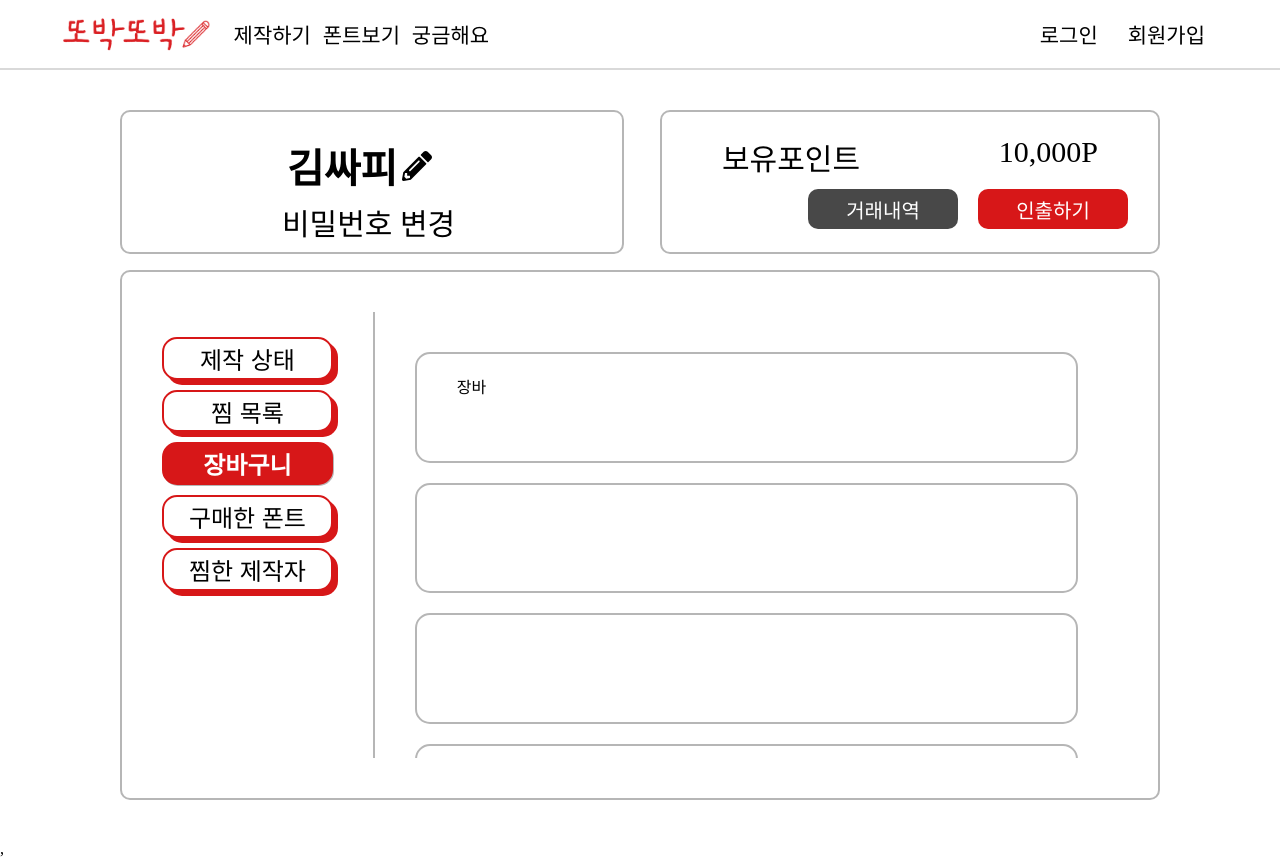
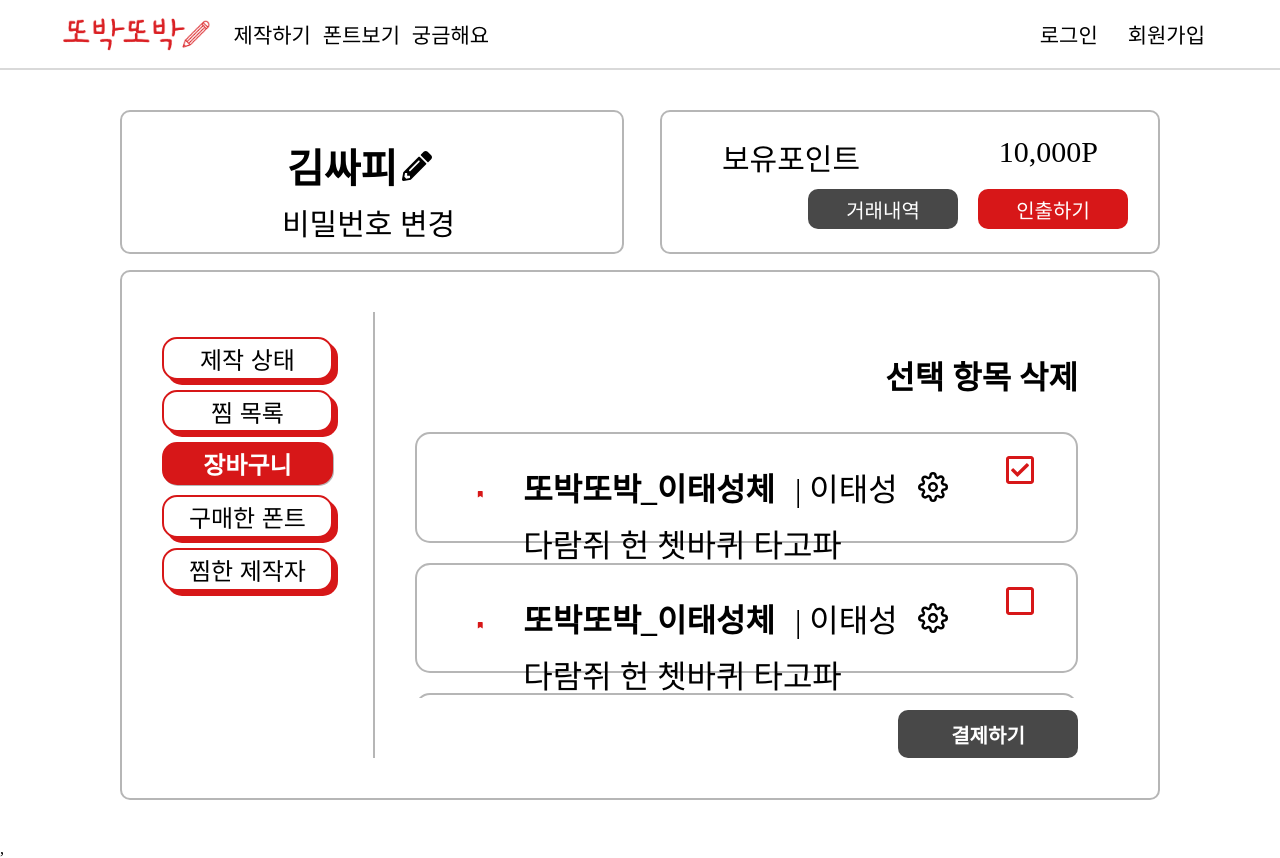
Before and after one commit to asdqwe45/Ddobak_Ddobak, a React (Create React App) app in the folder frontend/: page /myPage in a window 1280 px wide. Both pictures are taken after a click on the button "장바구니". Built offline with nearby package versions, Linux system fonts and the light colour scheme; some icons are missing; a web font is replaced by a local one.

Commit message:
<feat>[#097-LTS] 마이페이지 폰트장바구니 완성

```diff
--- a/frontend/src/pages/myPage/MyPage.module.css
+++ b/frontend/src/pages/myPage/MyPage.module.css
@@ -4,6 +4,7 @@
   padding-top: 40px;
   padding-bottom: 40px;
 }
+
 .pencilBtn:hover {
   color: #d71718;
 }
@@ -15,32 +16,53 @@
   display: flex;
   justify-content: space-around;
 }
+
 .content {
   width: 100%;
   height: 530px;
   box-sizing: border-box;
   padding: 0px 20px;
 }
+
 .ImgStyle {
   width: 100%;
   height: 100%;
 }
+
 .settingIcon {
   width: 30px;
   height: 30px;
   margin: 0px 20px;
 }
+
 .settingIcon:hover {
   color: #d71718;
   cursor: pointer;
   opacity: 0.7;
 }
+
 .bookmarkIcon {
   width: 100%;
   height: 100%;
   color: #d71718;
 }
+
 .bookmarkIcon:hover {
   opacity: 0.7;
   cursor: pointer;
 }
+
+.checkIcon {
+  height: 32px;
+  width: 32px;
+  color: #d71718;
+}
+
+.checkIcon:hover {
+  opacity: 0.7;
+  cursor: pointer;
+}
+
+.test {
+  position: static;
+}
--- a/frontend/src/pages/myPage/MyPage.tsx
+++ b/frontend/src/pages/myPage/MyPage.tsx
@@ -30,6 +30,10 @@ import {
   ContentGrayDisabled,
   ContentRedBtn,
   ContentIconsBox,
+  FontBasketTopBox,
+  FontBasketBottomBox,
+  ContentGrayBtn,
+  SelectListDelete,
 } from './myPageComponents/MyPageComponents';
 import classes from './MyPage.module.css';
 
@@ -37,7 +41,7 @@ import { FiSettings } from 'react-icons/fi';
 import { FaCircleUser } from 'react-icons/fa6';
 import { FaPencilAlt } from 'react-icons/fa';
 import { bolderColor } from 'common/colors/CommonColors';
-import { FaBookmark } from 'react-icons/fa';
+import { FaBookmark, FaRegCheckSquare, FaRegSquare } from 'react-icons/fa';
 
 const MyPage: React.FC = () => {
   const [pageLocation, setPageLocation] = useState({
@@ -426,12 +430,50 @@ const MyPage: React.FC = () => {
               {/* 장바구니 */}
               {/* ======== */}
               <ContentLargeBox>
-                <ContentIngredient>장바</ContentIngredient>
+                <FontBasketTopBox>
+                  <SelectListDelete>선택 항목 삭제</SelectListDelete>
+                </FontBasketTopBox>
+                <ContentIngredient>
+                  <ContentInnerLeft>
+                    <ContentIconsBox>
+                      <FaBookmark className={classes.bookmarkIcon}></FaBookmark>
+                    </ContentIconsBox>
+                    <ContentInnerTextBox>
+                      <ContentHeader>
+                        <ContentInnerHeaderText>또박또박_이태성체</ContentInnerHeaderText>
+                        <ContentProducerName>| 이태성</ContentProducerName>
+                        <FiSettings className={classes.settingIcon} />
+                      </ContentHeader>
+                      <ContentInnerContentText>다람쥐 헌 쳇바퀴 타고파</ContentInnerContentText>
+                    </ContentInnerTextBox>
+                  </ContentInnerLeft>
+                  <ContentInnerRight>
+                    <FaRegCheckSquare className={classes.checkIcon} />
+                  </ContentInnerRight>
+                </ContentIngredient>
+                <ContentIngredient>
+                  <ContentInnerLeft>
+                    <ContentIconsBox>
+                      <FaBookmark className={classes.bookmarkIcon}></FaBookmark>
+                    </ContentIconsBox>
+                    <ContentInnerTextBox>
+                      <ContentHeader>
+                        <ContentInnerHeaderText>또박또박_이태성체</ContentInnerHeaderText>
+                        <ContentProducerName>| 이태성</ContentProducerName>
+                        <FiSettings className={classes.settingIcon} />
+                      </ContentHeader>
+                      <ContentInnerContentText>다람쥐 헌 쳇바퀴 타고파</ContentInnerContentText>
+                    </ContentInnerTextBox>
+                  </ContentInnerLeft>
+                  <ContentInnerRight>
+                    <FaRegSquare className={classes.checkIcon} />
+                  </ContentInnerRight>
+                </ContentIngredient>
                 <ContentIngredient></ContentIngredient>
                 <ContentIngredient></ContentIngredient>
                 <ContentIngredient></ContentIngredient>
                 <ContentIngredient></ContentIngredient>
-                <ContentIngredient></ContentIngredient>
+                <FontBasketBottomBox><ContentGrayBtn>결제하기</ContentGrayBtn></FontBasketBottomBox>
               </ContentLargeBox>
             </>
           ) : pageLocation.boughtFonts ? (
--- a/frontend/src/pages/myPage/myPageComponents/MyPageComponents.tsx
+++ b/frontend/src/pages/myPage/myPageComponents/MyPageComponents.tsx
@@ -235,11 +235,55 @@ export const ContentRedBtn = styled(ContentBtnIngredient)`
   }
 `;
 
+export const ContentGrayBtn = styled(ContentBtnIngredient)`
+  background-color: ${likeCountColor};
+  height: 80%;
+  &:hover {
+    // 이 부분이 hover 상태일 때 적용될 스타일입니다.
+    cursor: pointer; // 마우스 커서를 포인터로 변경합니다.
+    opacity: 0.7; // 불투명도를 조정하여 버튼이 약간 투명해지도록 합니다.
+  }
+`;
+
 // 아이콘
 export const ContentIconsBox = styled.div`
   box-sizing: border-box;
   height: 100%;
   aspect-ratio: 1;
-  padding: 20px;
+  padding: 30px 20px;
   padding-left: 0px;
 `;
+
+// 장바구니
+export const FontBasketTopBox = styled.div`
+  position: sticky;
+  top: -40px;
+  height: 60px;
+  width: 100%;
+  box-sizing: border-box;
+  background-color: white;
+  margin-bottom: 20px;
+  display: flex;
+  justify-content: flex-end;
+`;
+
+export const FontBasketBottomBox = styled.div`
+  position: sticky;
+  bottom: -40px;
+  height: 60px;
+  width: 100%;
+  box-sizing: border-box;
+  background-color: white;
+  margin-top: 20px;
+  display: flex;
+  justify-content: flex-end;
+  align-items: flex-end;
+`;
+
+export const SelectListDelete = styled(ContentInnerContentText)`
+font-weight: bold;
+&:hover {
+    cursor: pointer;
+    color: ${mainRedColor};
+  }
+`
```
